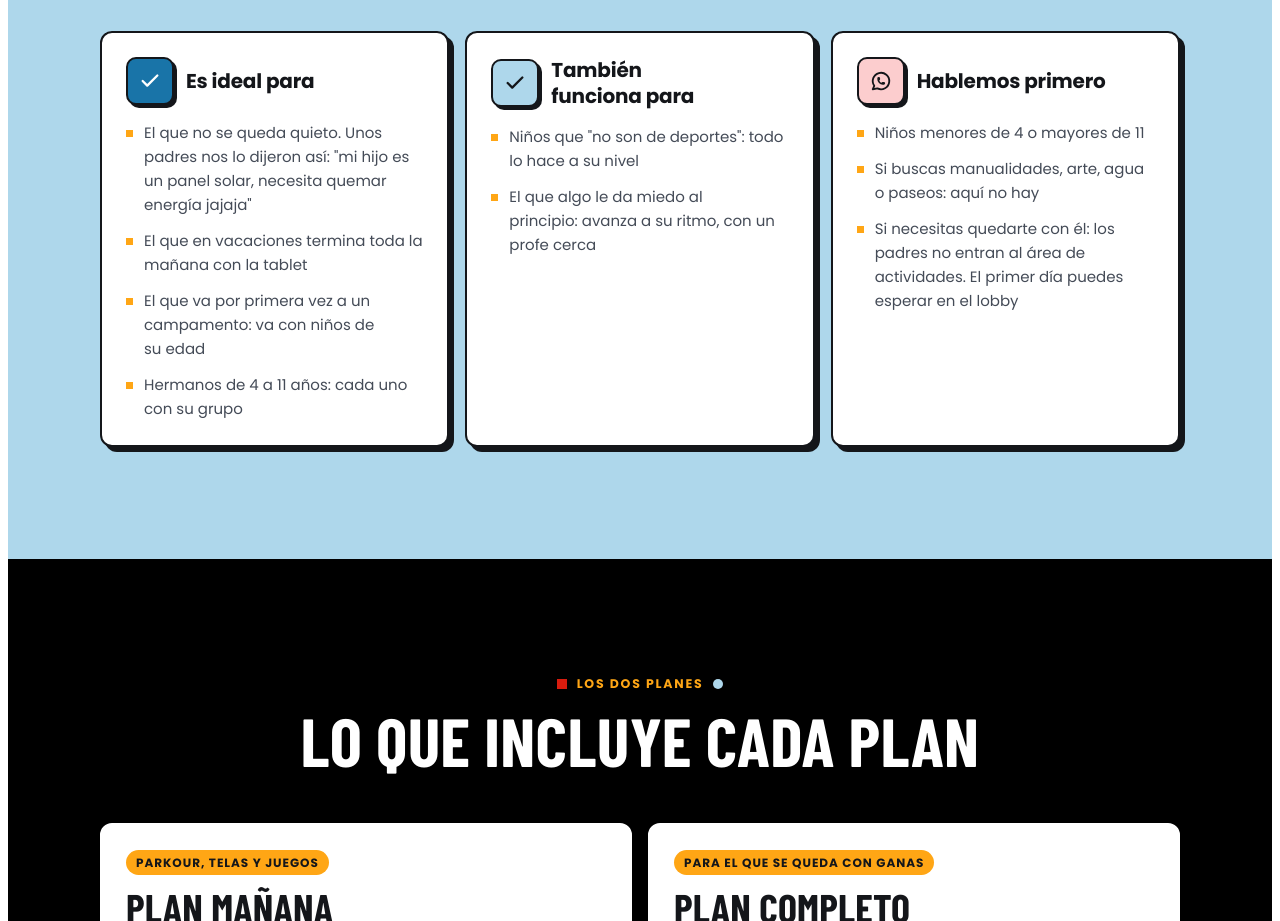
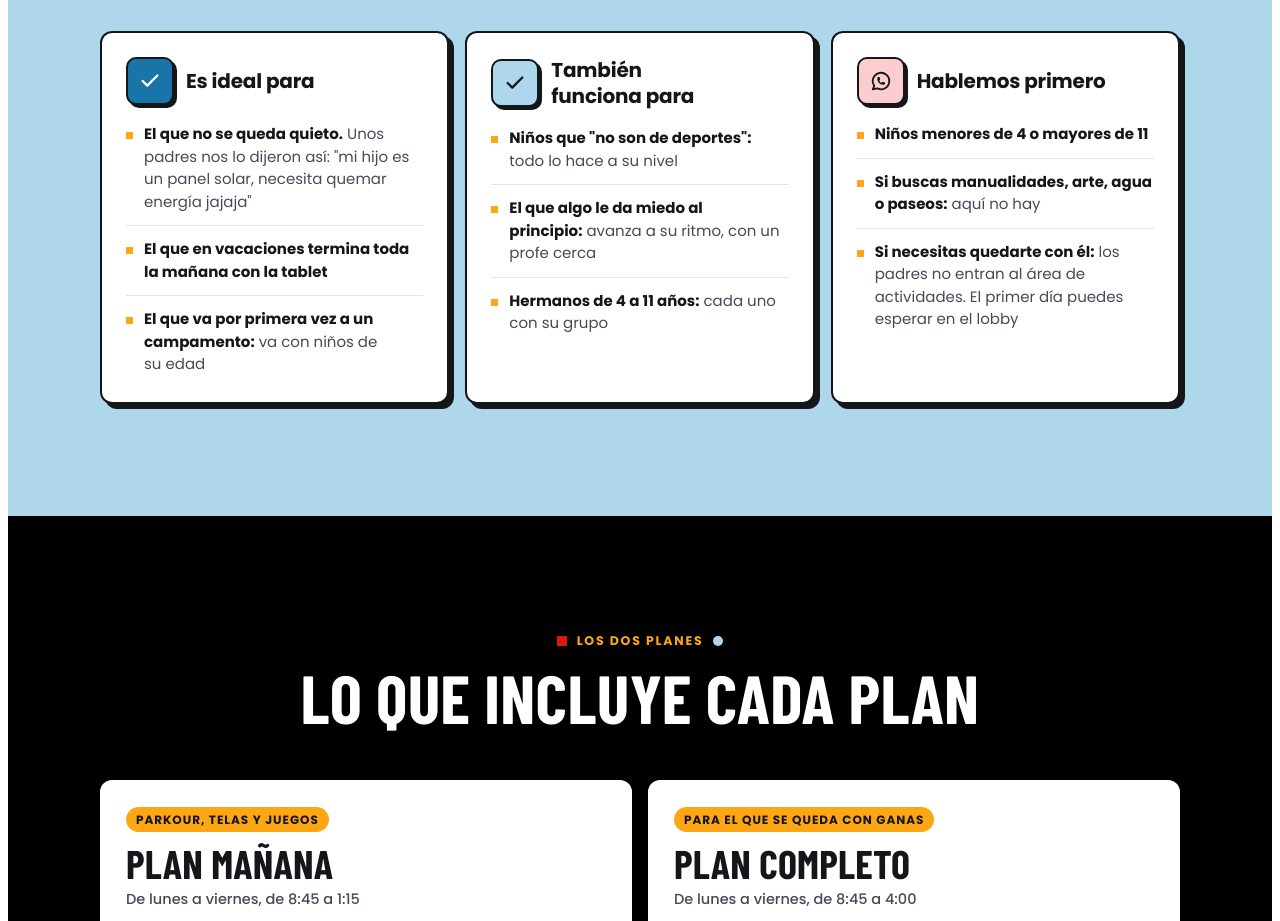
Before and after one commit to actiogrowth/landingveranito2027, a plain HTML site: page elementor/index.html in a window 1280 px wide. Shown: the part 9620-10541 px from the top of the page. Drawn offline with nearby package versions, Linux system fonts and the light colour scheme; no server answers; a web font is replaced by a local one.

Commit message:
Elementor: Es para mi hijo con tres puntos por cuadro e ideas en negrita
Co-Authored-By: Claude Fable 5.2 <noreply@anthropic.com>

```diff
--- a/elementor/index.html
+++ b/elementor/index.html
@@ -953,6 +953,14 @@ html, body { overflow-x: hidden; }
 #vea-lp .kicker::after { background: #1974A8; border-radius: 50%; }
 #vea-lp .t-dark .kicker::after, #vea-lp .t-azul .kicker::after { background: #AED7EB; }
 /* Familias: "le encantó" en su propia línea, más grande y resaltado */
+/* ¿Es para mi hijo?: cada punto abre con su idea en negrita negra y la explicación sigue en gris; puntos separados por una línea fina */
+#vea-lp #para-quien .fit ul { gap: 0; }
+#vea-lp #para-quien .fit li { padding: 12px 0 12px 18px; font-size: 15px; line-height: 1.5; border-top: 1px solid #E3E6EA; }
+#vea-lp #para-quien .fit li:first-child { border-top: 0; padding-top: 2px; }
+#vea-lp #para-quien .fit li:last-child { padding-bottom: 2px; }
+#vea-lp #para-quien .fit li::before { top: 21px; }
+#vea-lp #para-quien .fit li:first-child::before { top: 11px; }
+#vea-lp #para-quien .fit li b { font-weight: 700; color: #14161A; }
 /* Notas con checks (grupos y día): letra negra y más gruesa, check en círculo azul de la marca */
 #vea-lp .note.checks { gap: 14px; padding: 18px 20px; }
 #vea-lp .note.checks li { align-items: flex-start; gap: 12px; font-size: 16px; font-weight: 600; line-height: 1.4; color: #14161A; }
@@ -1200,25 +1208,25 @@ html, body { overflow-x: hidden; }
       <div class="card fit rv">
         <h3><span class="tile"><svg width="22" height="22" aria-hidden="true"><use href="#vi-check"/></svg></span>Es ideal para</h3>
         <ul>
-          <li>El que no se queda quieto. Unos padres nos lo dijeron así: "mi hijo es un panel solar, necesita quemar energía jajaja"</li>
-          <li>El que en vacaciones termina toda la mañana con la tablet</li>
-          <li>El que va por primera vez a un campamento: va con niños de su edad</li>
-          <li>Hermanos de 4 a 11 años: cada uno con su grupo</li>
+          <li><b>El que no se queda quieto.</b> Unos padres nos lo dijeron así: "mi hijo es un panel solar, necesita quemar energía jajaja"</li>
+          <li><b>El que en vacaciones termina toda la mañana con la tablet</b></li>
+          <li><b>El que va por primera vez a un campamento:</b> va con niños de su edad</li>
         </ul>
       </div>
       <div class="card fit rv">
         <h3><span class="tile"><svg width="22" height="22" aria-hidden="true"><use href="#vi-check"/></svg></span>También funciona para</h3>
         <ul>
-          <li>Niños que "no son de deportes": todo lo hace a su nivel</li>
-          <li>El que algo le da miedo al principio: avanza a su ritmo, con un profe cerca</li>
+          <li><b>Niños que "no son de deportes":</b> todo lo hace a su nivel</li>
+          <li><b>El que algo le da miedo al principio:</b> avanza a su ritmo, con un profe cerca</li>
+          <li><b>Hermanos de 4 a 11 años:</b> cada uno con su grupo</li>
         </ul>
       </div>
       <div class="card fit rv">
         <h3><span class="tile"><svg width="22" height="22" aria-hidden="true"><use href="#vi-wa"/></svg></span>Hablemos primero</h3>
         <ul>
-          <li>Niños menores de 4 o mayores de 11</li>
-          <li>Si buscas manualidades, arte, agua o paseos: aquí no hay</li>
-          <li>Si necesitas quedarte con él: los padres no entran al área de actividades. El primer día puedes esperar en el lobby</li>
+          <li><b>Niños menores de 4 o mayores de 11</b></li>
+          <li><b>Si buscas manualidades, arte, agua o paseos:</b> aquí no hay</li>
+          <li><b>Si necesitas quedarte con él:</b> los padres no entran al área de actividades. El primer día puedes esperar en el lobby</li>
         </ul>
       </div>
     </div>
```
